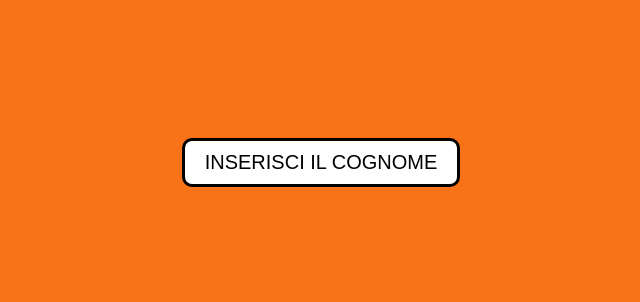
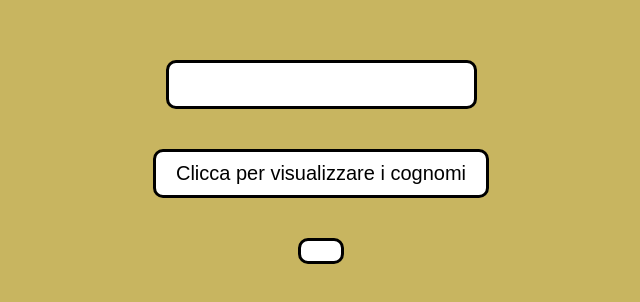
Before and after one commit to Brandon-Ladson/js-lista-cognomi, a plain HTML site: page index.html in a window 1280 px wide. Shown: the part 238-540 px from the top of the page, without its empty margins (319-959 px from the left). Drawn offline with Linux system fonts and the light colour scheme.

Commit message:
creazone regole css e js (da rifinire)

```diff
--- a/css/style.css
+++ b/css/style.css
@@ -15,8 +15,17 @@ body{
   justify-content: center;
   align-items: center;
   height: 100vh;
-  background-color: #F87217;
-  color: #fff;
+  background-color: #C8B560;
+}
+
+/* rogole input */
+.container #tuocognome{
+  font-size: 20px;
+  padding: 10px 20px;
+  background-color: #fff;
+  border-radius: 10px;
+  border: solid #000;
+  margin: 20px 0;
 }
 
 /* regole bottone */
@@ -26,11 +35,24 @@ body{
   background-color: #fff;
   border-radius: 10px;
   border: solid #000;
+  margin: 20px 0;
 }
 
 .container #bottone:hover{
   transform: scale(1.1);
   cursor: pointer;
+}
+
+/* regole lista */
+.container #lista{
+  font-size: 20px;
+  padding: 10px 20px;
+  list-style-type: none;
+  text-align: center;
+  background-color: #fff;
+  border-radius: 10px;
+  border: solid #000;
+  margin: 20px 0;
 }
 
 /* regole risultato */
--- a/index.html
+++ b/index.html
@@ -9,11 +9,16 @@
 
     <div class="container">
 
-      <!-- bottone per verificare mail -->
+      <form class="" action="index.html" method="post">
+        <input id="tuocognome" type="text" name="" value="">
+      </form>
+
+      <!-- bottone per inserire cognome -->
       <button id="bottone" type="button" name="button">
-        INSERISCI IL COGNOME
+        Clicca per visualizzare i cognomi
       </button>
 
+      <!-- lista dei cognomi -->
       <ul id="lista">
 
       </ul>
--- a/js/script.js
+++ b/js/script.js
@@ -0,0 +1,38 @@
+// chiede all'utente il suo COGNOME
+var cognomeUtente;
+
+// definire lista di cognimi già registrati
+var cognomi = ["Pagani", "Ferrari", "Lamborghini", "Dallara", "Koenigsegg"];
+
+// variabile di appoggio
+var testoDaStampare = "";
+
+// aggiungere il cognome dell'utente nella lista
+var bottoneLista = document.getElementById('bottone')
+
+bottoneLista.addEventListener('click',
+ function() {
+
+  cognomeUtente = document.getElementById('tuocognome').value;
+  console.log("è: " + cognomeUtente);
+
+  cognomi.push(cognomeUtente);
+  console.log(cognomi);
+
+  var i = 0;
+  while (i < cognomi.length) {
+
+    cognomi.sort();
+
+    testoDaStampare = testoDaStampare + "<li>" + cognomi[i] + "</li>";
+
+    i++;
+  }
+
+  // cognomi.sort();
+
+  document.getElementById('lista').innerHTML = testoDaStampare;
+
+} );
+
+// ordinare in ordine alfabetico i cognomi
```
